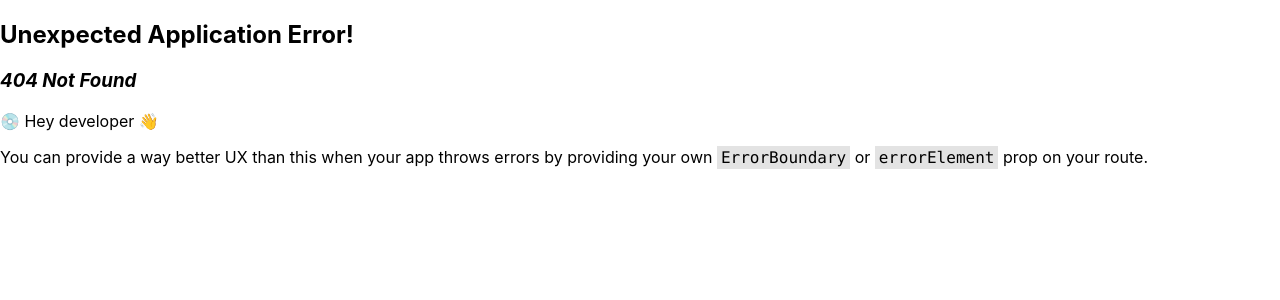
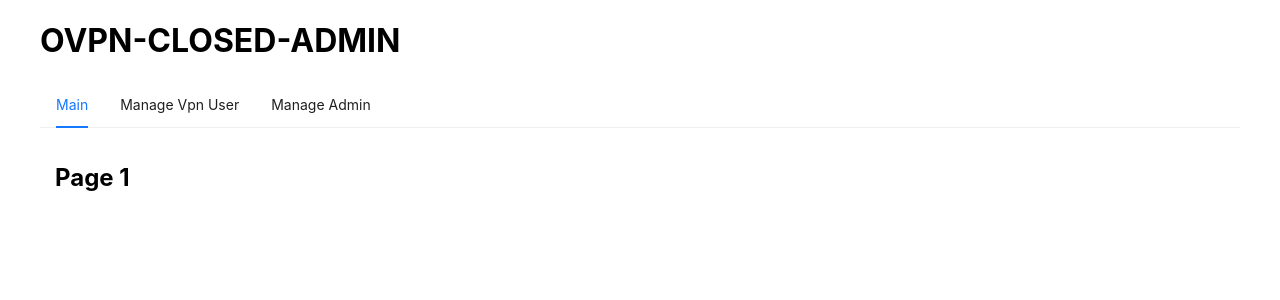
Before and after one commit to devkingsejong/ovpn-closed-admin, a React (Create React App) app in the folder web/: page /pages in a window 1280 px wide. Before the commit this address had no page. Shown: the top 300 px of the page. Built offline with nearby package versions, Linux system fonts and the light colour scheme.

Commit message:
feat: Define default main page structure.

```diff
--- a/web/src/index.tsx
+++ b/web/src/index.tsx
@@ -5,6 +5,7 @@ import App from './pages/App';
 import reportWebVitals from './reportWebVitals';
 import {createBrowserRouter, RouterProvider} from "react-router-dom";
 import LoginApp from "./pages/LoginApp";
+import {PagesApp} from "./pages/PagesApp";
 
 const router = createBrowserRouter([
     {
@@ -19,6 +20,10 @@ const router = createBrowserRouter([
         path: "/login",
         element: <LoginApp />
     },
+    {
+        path: "/pages/*",
+        element: <PagesApp />
+    }
 ]);
 
 ReactDOM.createRoot(document.getElementById("root")!).render(
--- /dev/null
+++ b/web/src/pages/Page1.tsx
@@ -0,0 +1,7 @@
+export const Page1: React.FC = () => {
+    return (
+        <div>
+            <h2>Page 1</h2>
+        </div>
+    );
+};
--- /dev/null
+++ b/web/src/pages/PagesApp.tsx
@@ -0,0 +1,34 @@
+import {Route, Routes, useNavigate} from "react-router-dom";
+import {Menu} from "antd";
+import {Page1} from "./Page1";
+
+export const PagesApp: React.FC = () => {
+    const navigate = useNavigate();
+
+    return (
+        <div style={{ maxWidth: '1200px', margin: '0 auto' }}>
+            <div className="title-area">
+                <h1>OVPN-CLOSED-ADMIN</h1>
+                <Menu mode="horizontal" defaultSelectedKeys={['1']}>
+                    <Menu.Item key="1" onClick={() => navigate('')}>
+                        Main
+                    </Menu.Item>
+                    <Menu.Item key="2" onClick={() => navigate('page2')}>
+                        Manage Vpn User
+                    </Menu.Item>
+                    <Menu.Item key="3" onClick={() => navigate('page2')}>
+                        Manage Admin
+                    </Menu.Item>
+                </Menu>
+            </div>
+
+            <div className="content-area">
+                <div style={{padding: 15}}>
+                    <Routes>
+                        <Route index element={<Page1 />} />
+                    </Routes>
+                </div>
+            </div>
+        </div>
+    );
+};
```
